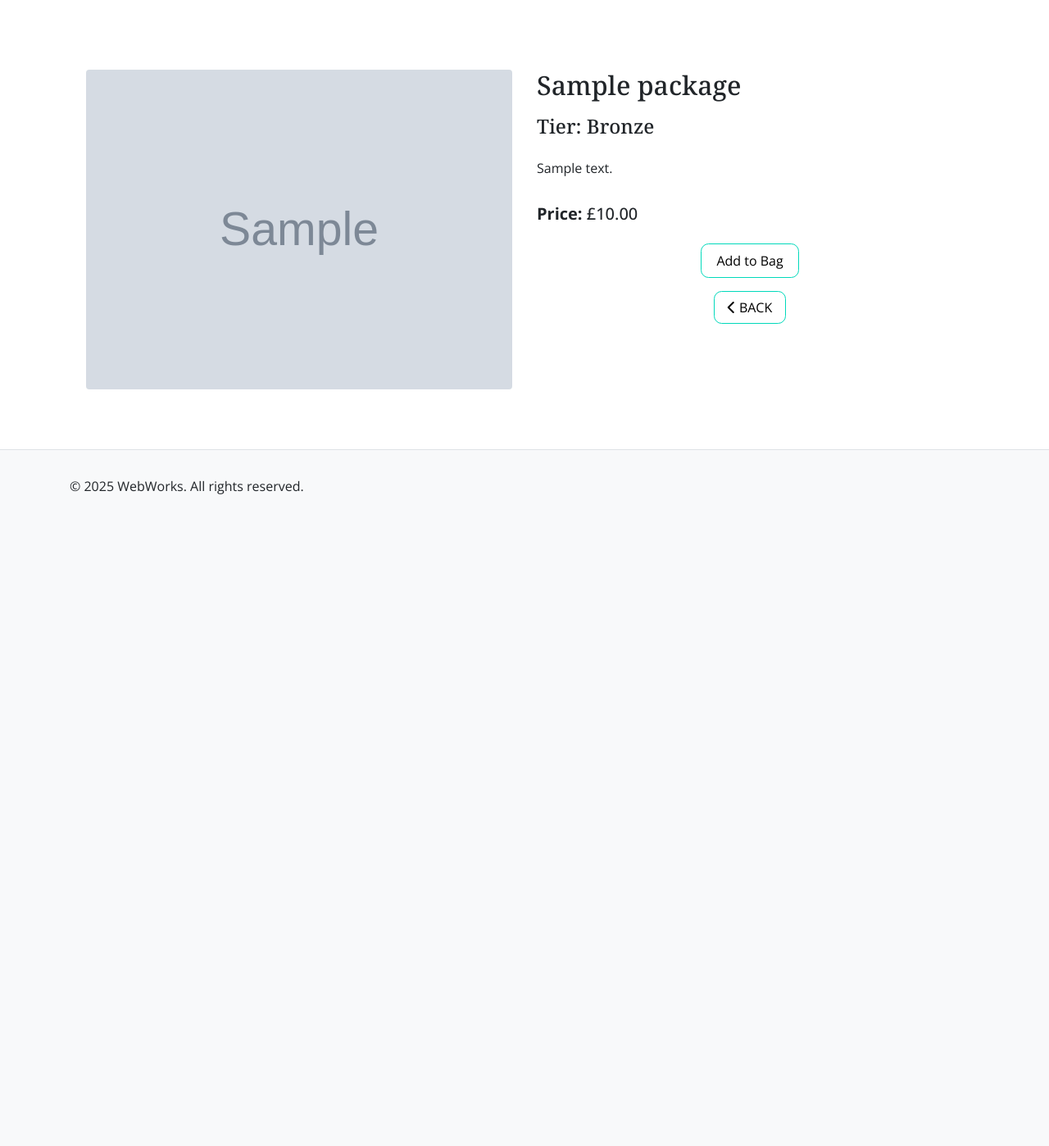
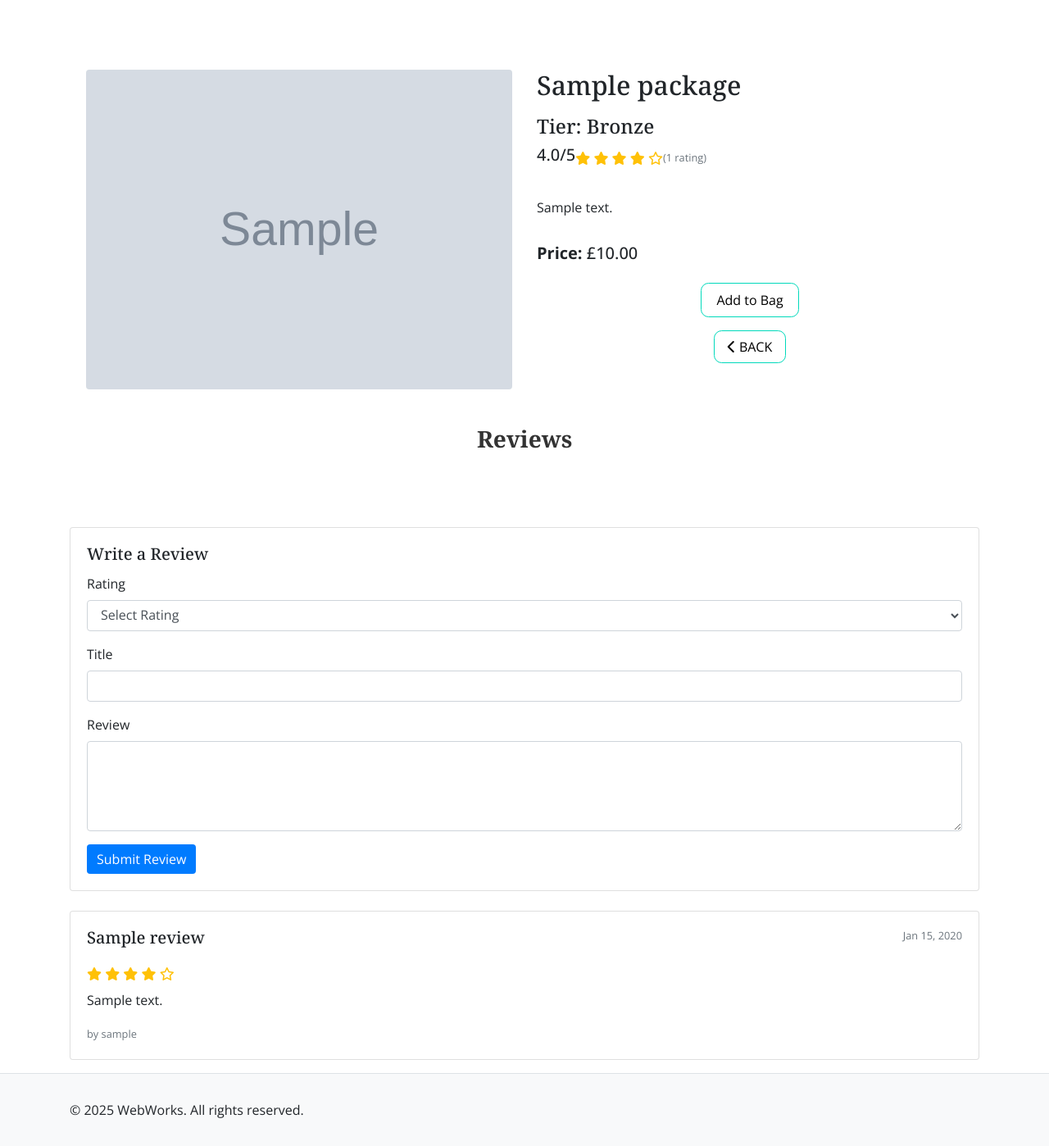
Before and after one commit to markh55/PP4-ecommerce, a Django app: a page that uses packages/templates/packages/package_detail.html in a window 1280 px wide. Shown: the part 163-1561 px from the top of the page at 82% size. Before the commit the page ends 766 px from the top, so only its background shows below. Run offline with Django 3.2, Linux system fonts and the light colour scheme; a user stored in the database is signed in; tables that the repository leaves empty hold one stand-in row (values such as "Sample post"); grey boxes marked "Sample" are stand-in pictures; some libraries are stand-ins or nearby versions.

Commit message:
Updated rating and review models and migrated changes

```diff
--- a/packages/models.py
+++ b/packages/models.py
@@ -2,6 +2,8 @@ from django.db import models
 from django.contrib.auth.models import User
 from django.utils.text import slugify
 from django.urls import reverse
+from django.core.validators import MinValueValidator, MaxValueValidator
+from django.db.models import Avg
 
 
 class Package(models.Model):
@@ -34,7 +36,6 @@ class Package(models.Model):
     def __str__(self):
         return self.name
 
-
     def save(self, *args, **kwargs):
         if not self.slug:
             self.slug = slugify(self.name)
@@ -42,3 +43,42 @@ class Package(models.Model):
 
     def get_absolute_url(self):
         return reverse('packages:package_detail', args=[self.slug])
+
+    def average_rating(self):
+        """Return the average rating for this package"""
+        return self.ratings.aggregate(Avg('rating'))['rating__avg'] or 0
+
+    def rating_count(self):
+        """Return the total number of ratings"""
+        return self.ratings.count()
+
+
+class Review(models.Model):
+    package = models.ForeignKey(Package, related_name="reviews", on_delete=models.CASCADE)
+    user = models.ForeignKey(User, related_name="reviews", on_delete=models.CASCADE)
+    title = models.CharField(max_length=200)
+    body = models.TextField()
+    created_at = models.DateTimeField(auto_now_add=True)
+    updated_at = models.DateTimeField(auto_now=True)
+
+    class Meta:
+        ordering = ['-created_at']
+
+    def __str__(self):
+        return f"{self.title} - {self.user.username}"
+
+
+class Rating(models.Model):
+    package = models.ForeignKey(Package, related_name="ratings", on_delete=models.CASCADE)
+    user = models.ForeignKey(User, related_name="ratings", on_delete=models.CASCADE)
+    rating = models.IntegerField(
+        validators=[MinValueValidator(1), MaxValueValidator(5)]
+    )
+    created_at = models.DateTimeField(auto_now_add=True)
+    updated_at = models.DateTimeField(auto_now=True)
+
+    class Meta:
+        unique_together = ('package', 'user')
+
+    def __str__(self):
+        return f"{self.package.name} - {self.rating}/5"
--- a/packages/templates/packages/package_detail.html
+++ b/packages/templates/packages/package_detail.html
@@ -28,6 +28,28 @@
     <div class="col-lg-6 col-md-12 d-flex flex-column justify-content-start">
       <h1>{{ package.name }}</h1>
       <h4>Tier: {{ package.get_tier_display }}</h4>
+
+      <!-- Rating Display -->
+      <div class="mb-3">
+        {% if package.rating_count > 0 %}
+          <div class="d-flex align-items-center">
+            <span class="h5 me-2">{{ package.average_rating|floatformat:1 }}/5</span>
+            <div class="stars me-2">
+              {% for i in "12345" %}
+                {% if forloop.counter <= package.average_rating %}
+                  <i class="fas fa-star text-warning"></i>
+                {% else %}
+                  <i class="far fa-star text-warning"></i>
+                {% endif %}
+              {% endfor %}
+            </div>
+            <small class="text-muted">({{ package.rating_count }} rating{{ package.rating_count|pluralize }})</small>
+          </div>
+        {% else %}
+          <p class="text-muted">No ratings yet</p>
+        {% endif %}
+      </div>
+
       <p class="mt-3">{{ package.description }}</p>
       <p class="h5 mt-3"><strong>Price:</strong> £{{ package.price }}</p>
 
@@ -58,4 +80,86 @@
   </div>
 </section>
 
+<!-- Reviews Section -->
+<section id="reviews" class="container my-6">
+  <div class="row">
+    <div class="col-12">
+      <h3 class="section-title"><strong>Reviews</strong></h3>
+
+      <!-- Add Review Form (only for authenticated users) -->
+      {% if user.is_authenticated %}
+        <div class="card mb-4">
+          <div class="card-body">
+            <h5 class="card-title">Write a Review</h5>
+            <form method="POST" action="{% url 'packages:add_review' package.slug %}">
+              {% csrf_token %}
+
+              <!-- Rating -->
+              <div class="mb-3">
+                <label for="rating" class="form-label">Rating</label>
+                <select class="form-control" id="rating" name="rating" required>
+                  <option value="">Select Rating</option>
+                  <option value="1">1 Star</option>
+                  <option value="2">2 Stars</option>
+                  <option value="3">3 Stars</option>
+                  <option value="4">4 Stars</option>
+                  <option value="5">5 Stars</option>
+                </select>
+              </div>
+
+              <!-- Review Title -->
+              <div class="mb-3">
+                <label for="title" class="form-label">Title</label>
+                <input type="text" class="form-control" id="title" name="title" required>
+              </div>
+
+              <!-- Review Body -->
+              <div class="mb-3">
+                <label for="body" class="form-label">Review</label>
+                <textarea class="form-control" id="body" name="body" rows="4" required></textarea>
+              </div>
+
+              <button type="submit" class="btn btn-primary">Submit Review</button>
+            </form>
+          </div>
+        </div>
+      {% else %}
+        <p class="text-muted mb-4"><a href="{% url 'account_login' %}">Login</a> to write a review.</p>
+      {% endif %}
+
+      <!-- Existing Reviews -->
+      {% if package.reviews.all %}
+        <div class="reviews-list">
+          {% for review in package.reviews.all %}
+            <div class="card mb-3">
+              <div class="card-body">
+                <div class="d-flex justify-content-between align-items-start mb-2">
+                  <h5 class="card-title">{{ review.title }}</h5>
+                  <small class="text-muted">{{ review.created_at|date:"M d, Y" }}</small>
+                </div>
+
+                <!-- Review Rating -->
+                <div class="mb-2">
+                  {% for i in "12345" %}
+                    {% if forloop.counter <= review.user.ratings.get.rating %}
+                      <i class="fas fa-star text-warning"></i>
+                    {% else %}
+                      <i class="far fa-star text-warning"></i>
+                    {% endif %}
+                  {% endfor %}
+                </div>
+
+                <p class="card-text">{{ review.body }}</p>
+                <small class="text-muted">by {{ review.user.username }}</small>
+              </div>
+            </div>
+          {% endfor %}
+        </div>
+      {% else %}
+        <p class="text-muted">No reviews yet. Be the first to review this package!</p>
+      {% endif %}
+    </div>
+  </div>
+</section>
+
 {% endblock %}
--- a/packages/urls.py
+++ b/packages/urls.py
@@ -7,4 +7,5 @@ urlpatterns = [
     path('', views.package_list, name='package_list'),
     path('tier/<int:tier>/', views.package_list, name='package_list_by_tier'),
     path('<slug:slug>/', views.package_detail, name='package_detail'),
+    path('<slug:slug>/review/', views.add_review, name='add_review'),
 ]
--- a/packages/views.py
+++ b/packages/views.py
@@ -1,7 +1,8 @@
-from django.shortcuts import get_object_or_404, render
-from .models import Package
+from django.shortcuts import get_object_or_404, render, redirect
+from django.contrib.auth.decorators import login_required
+from django.contrib import messages
+from .models import Package, Review, Rating
 
-# Create your views here.
 def package_list(request, tier=None):
     packages = Package.objects.all()
     if tier:
@@ -11,3 +12,31 @@ def package_list(request, tier=None):
 def package_detail(request, slug):
     package = get_object_or_404(Package, slug=slug)
     return render(request, 'packages/package_detail.html', {'package': package})
+
+@login_required
+def add_review(request, slug):
+    package = get_object_or_404(Package, slug=slug)
+
+    if request.method == 'POST':
+        rating_value = request.POST.get('rating')
+        title = request.POST.get('title')
+        body = request.POST.get('body')
+
+        rating, created = Rating.objects.get_or_create(
+            package=package,
+            user=request.user,
+            defaults={'rating': rating_value}
+        )
+        if not created:
+            rating.rating = rating_value
+            rating.save()
+
+        Review.objects.create(
+            package=package,
+            user=request.user,
+            title=title,
+            body=body
+        )
+
+        messages.success(request, 'Your review has been added!')
+        return redirect('packages:package_detail', slug=slug)
```
Also changed, not shown: packages/admin.py (+14 -0 lines), packages/migrations/0006_review_rating.py (added), packages/migrations/0007_rating_created_at_rating_updated_at_and_more.py (added).
